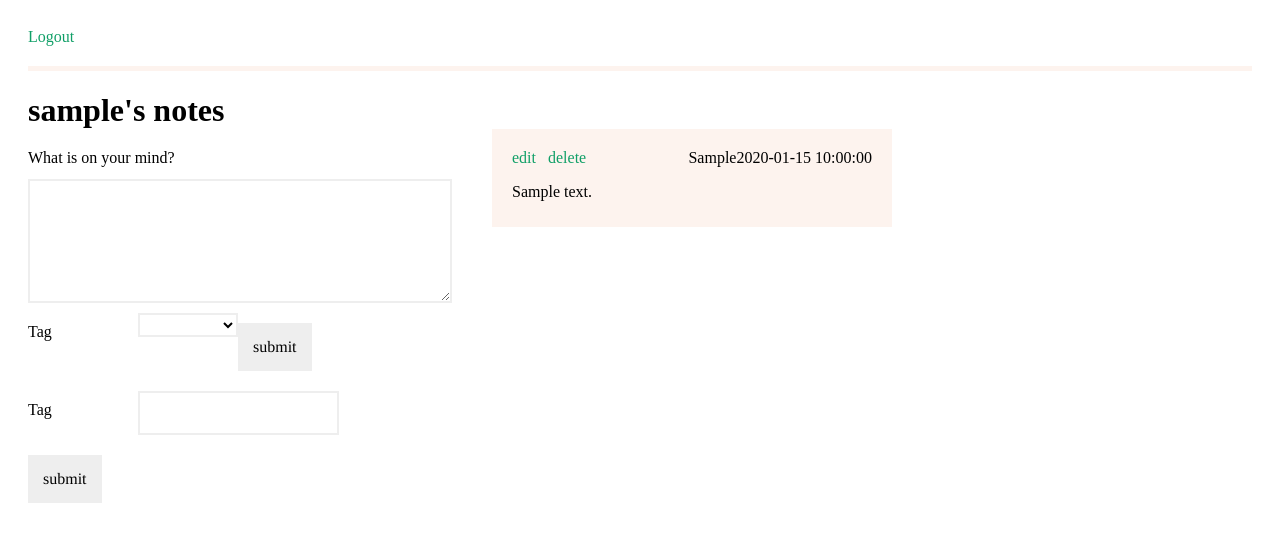
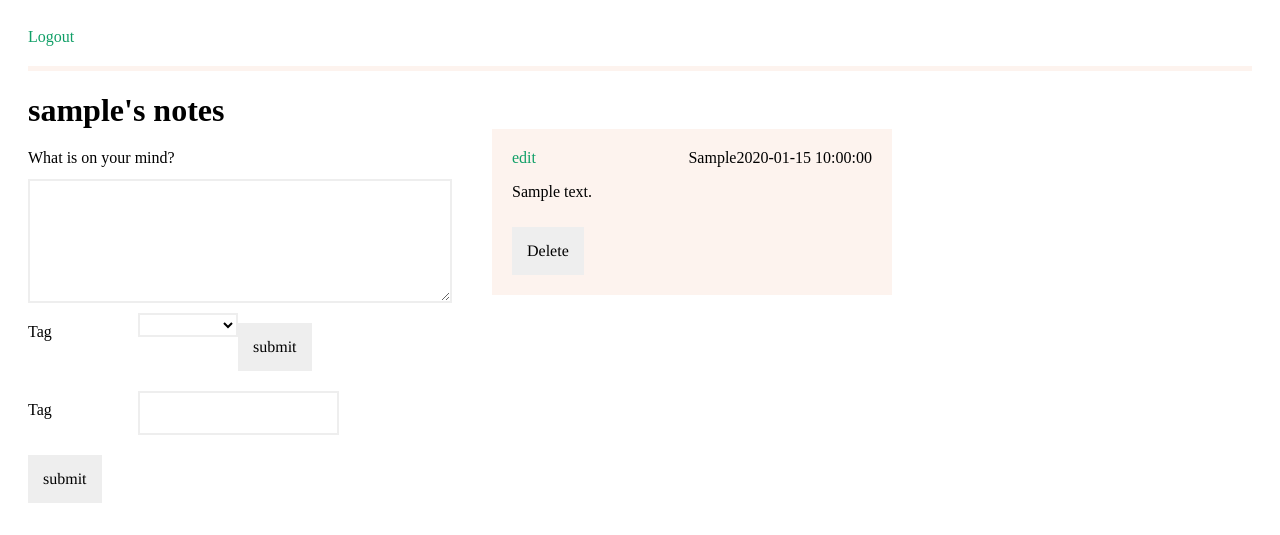
Before and after one commit to dpvitt/notes, a Flask app: page /notes in a window 1280 px wide. Shown: the top 535 px of the page. Run offline with Flask 2, Linux system fonts and the light colour scheme; a user stored in the database is signed in; tables that the repository leaves empty hold one stand-in row (values such as "Sample post").

Commit message:
moved delete form to inside of notes view

```diff
--- a/app/notes/views.py
+++ b/app/notes/views.py
@@ -14,9 +14,10 @@ def user_logged_in(current_user, note):
 def notes():
     noteForm = NoteForm()
     tagForm = TagForm()
+    deleteNote = DeleteNote()
     noteForm.tag.choices = [(t.id, t.tag) for t in Tag.query.filter(Tag.user_id == current_user.id)]
     notes = Note.query.order_by(Note.timestamp.desc()).filter(Note.user_id == current_user.id)
-    return render_template('notes/notes.html', noteForm=noteForm, tagForm=tagForm, notes=notes)
+    return render_template('notes/notes.html', noteForm=noteForm, tagForm=tagForm, deleteNote=deleteNote, notes=notes)
 
 @notes_route.route('/add-note/', methods=['POST'])
 def add_note():
--- a/app/static/css/styles.css
+++ b/app/static/css/styles.css
@@ -91,6 +91,7 @@ input[type="submit"],
 .options a {
   text-decoration: none;
   color: #109f67;
+  min-width: 0;
 }
 
 .options {
@@ -104,6 +105,7 @@ input[type="submit"],
 }
 
 .note {
+  position: relative;
   background: #fdf3ee;
   padding: 20px 20px 10px 20px;
   margin-bottom: 20px;
--- a/app/templates/base.html
+++ b/app/templates/base.html
@@ -12,5 +12,6 @@
 
   {% block body %}
   {% endblock %}
+  <script src="{{ url_for('static', filename='script.js', _external=True) }}"></script>
 </body>
 </html>
--- a/app/templates/notes/notes.html
+++ b/app/templates/notes/notes.html
@@ -44,16 +44,20 @@
   <div class="notes">
     {% for note in notes %}
     <article class="note">
-      <ul class="options">
+      <div class="options">
         <a class="option" href="{{ url_for('notes_route.edit_note', id=note.id) }}">edit</a>
-        <a class="option" href="{{ url_for('notes_route.delete_note', id=note.id) }}">delete</a>
-      </ul>
+      </div>
       <p class="date">{{ note.timestamp }}</p>
       <p class="date">{{ note.tag.tag }}</p>
 
       <a href="{{ url_for('notes_route.note', id=note.id) }}" class="note-body">
         <p>{{ note.body }}</p>
       </a>
+
+      <form id="delete-form-{{note.id}}" class="delete-form" method="POST" action="{{ url_for('notes_route.delete_note', id=note.id) }}">
+        {{ deleteNote.hidden_tag() }}
+        {{ deleteNote.submit() }}
+      </form>
     </article>
     {% endfor %}
   </div>
```
Also changed, not shown: TODO.md (+3 -1 lines).
